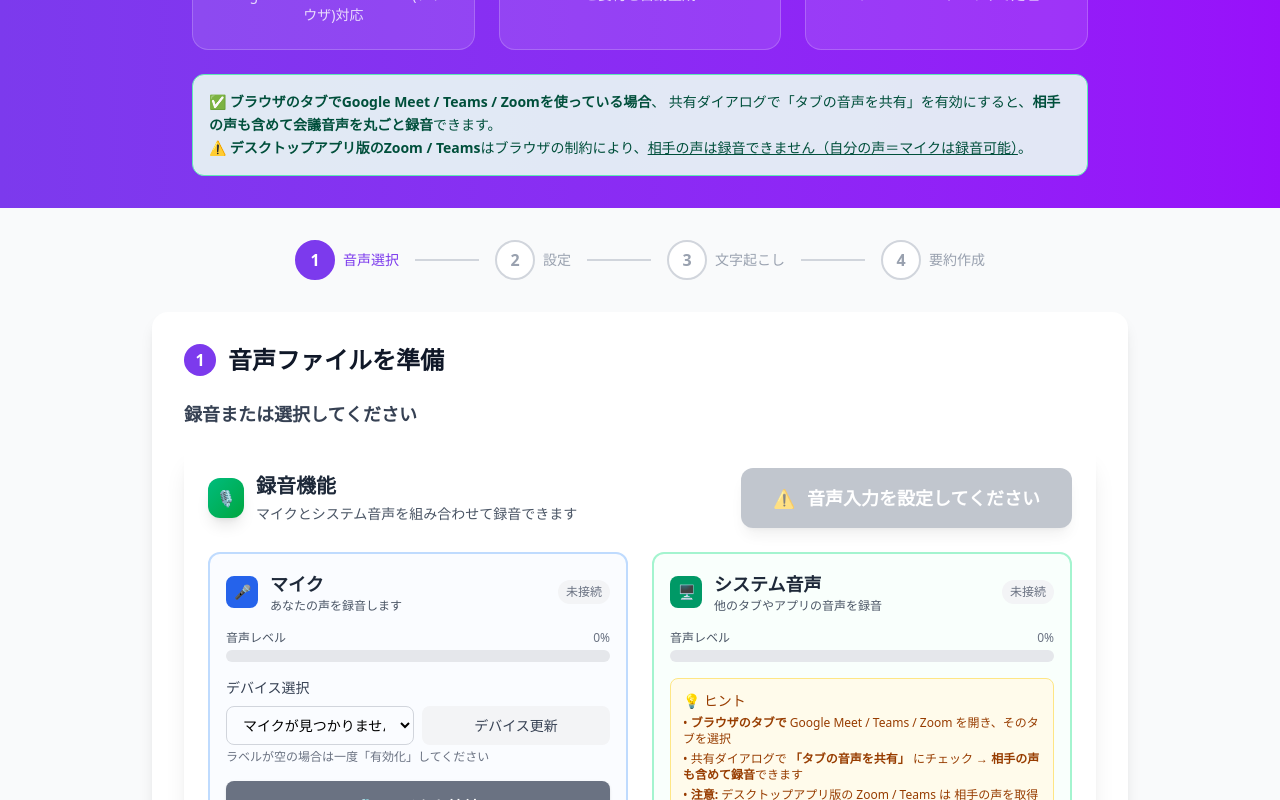
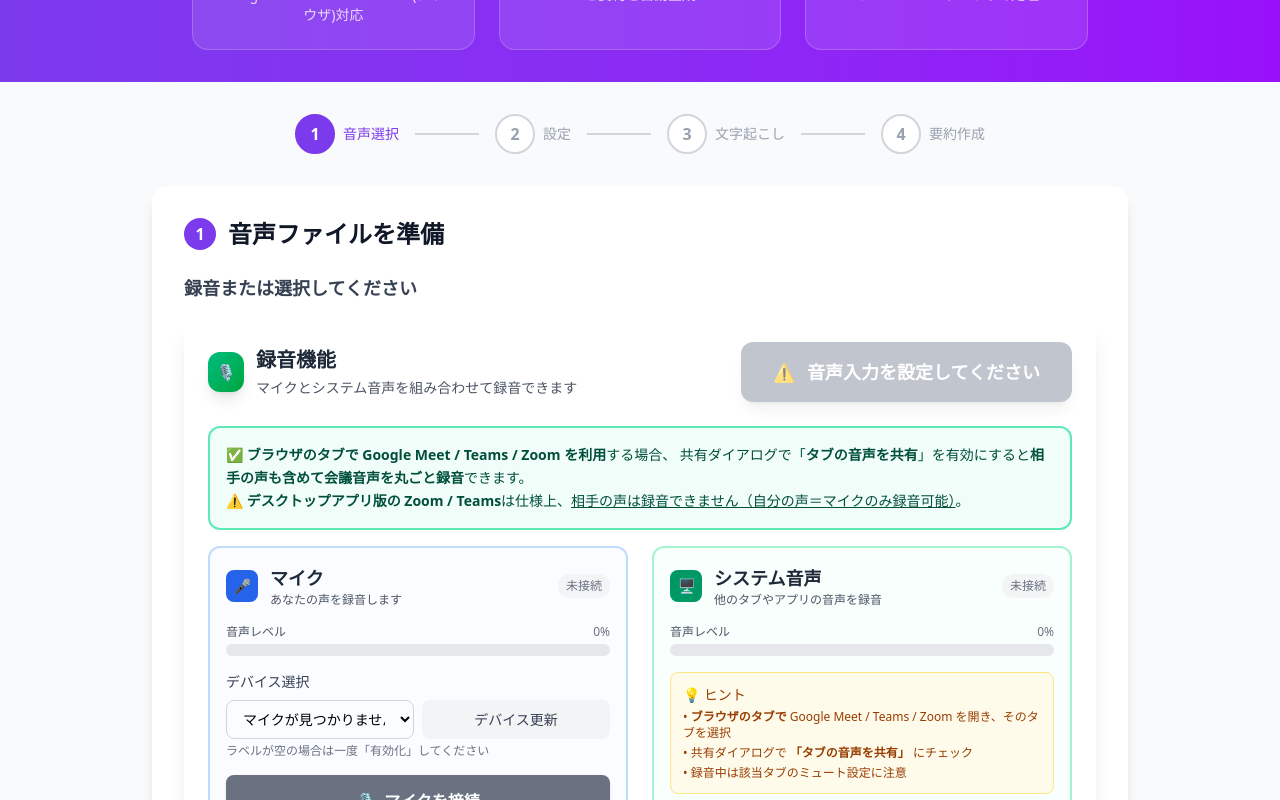
Before and after one commit to nyanko3141592/AudioSplitForNotebookLM, a React (Vite) app: page / in a window 1280 px wide. Shown: the part 400-1200 px from the top of the page. Built offline with nearby package versions, Linux system fonts and the light colour scheme.

Commit message:
docs(ui): move meeting audio capability notice into RecordingPanel; remove from hero; refine system-audio hint

```diff
--- a/src/components/HeroSection.tsx
+++ b/src/components/HeroSection.tsx
@@ -46,17 +46,6 @@ export const HeroSection: React.FC<Props> = ({ currentPage: _currentPage, onPage
             </div>
           </div>
 
-          {/* Emphasize tab audio capability and desktop app limitation */}
-          <div className="mt-6 max-w-4xl mx-auto text-left">
-            <div className="p-4 bg-emerald-50/90 text-emerald-900 rounded-xl border border-emerald-300">
-              <p className="text-sm leading-relaxed">
-                ✅ <span className="font-semibold">ブラウザのタブでGoogle Meet / Teams / Zoomを使っている場合</span>、
-                共有ダイアログで「タブの音声を共有」を有効にすると、<span className="font-semibold">相手の声も含めて会議音声を丸ごと録音</span>できます。<br />
-                ⚠️ <span className="font-semibold">デスクトップアプリ版のZoom / Teams</span>はブラウザの制約により、
-                <span className="underline">相手の声は録音できません（自分の声＝マイクは録音可能）</span>。
-              </p>
-            </div>
-          </div>
         </div>
 
       </div>
--- a/src/components/RecordingPanel.tsx
+++ b/src/components/RecordingPanel.tsx
@@ -855,6 +855,17 @@ export const RecordingPanel: React.FC<Props> = ({ onRecorded, onRecordingStateCh
         </div>
       )}
 
+      {/* Recording capability notice (tab audio vs desktop apps) */}
+      <div className="mb-4 p-4 rounded-xl border-2 border-emerald-300 bg-emerald-50/70">
+        <p className="text-sm text-emerald-900 leading-relaxed">
+          ✅ <span className="font-semibold">ブラウザのタブで Google Meet / Teams / Zoom を利用</span>する場合、
+          共有ダイアログで「<span className="font-semibold">タブの音声を共有</span>」を有効にすると
+          <span className="font-semibold">相手の声も含めて会議音声を丸ごと録音</span>できます。<br />
+          ⚠️ <span className="font-semibold">デスクトップアプリ版の Zoom / Teams</span>は仕様上、
+          <span className="underline">相手の声は録音できません（自分の声＝マイクのみ録音可能）</span>。
+        </p>
+      </div>
+
       {error && (
         <div className="mb-4 p-3 bg-red-50 border border-red-200 rounded-lg text-sm text-red-800">{error}</div>
       )}
@@ -1014,8 +1025,8 @@ export const RecordingPanel: React.FC<Props> = ({ onRecorded, onRecordingStateCh
             <p className="text-sm text-amber-800 font-medium mb-1">💡 ヒント</p>
             <ul className="text-xs text-amber-800 space-y-1">
               <li>• <span className="font-semibold">ブラウザのタブで</span> Google Meet / Teams / Zoom を開き、そのタブを選択</li>
-              <li>• 共有ダイアログで <span className="font-semibold">「タブの音声を共有」</span> にチェック → <span className="font-semibold">相手の声も含めて録音</span>できます</li>
-              <li>• <span className="font-semibold">注意:</span> デスクトップアプリ版の Zoom / Teams は <span className="underline">相手の声を取得できません</span>（マイク音声のみ）</li>
+              <li>• 共有ダイアログで <span className="font-semibold">「タブの音声を共有」</span> にチェック</li>
+              <li>• 録音中は該当タブのミュート設定に注意</li>
             </ul>
           </div>
 
```
